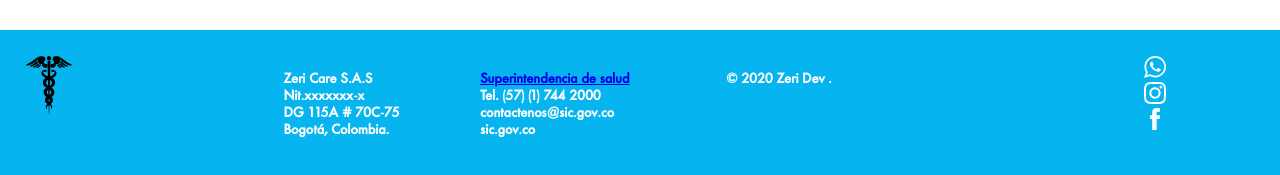
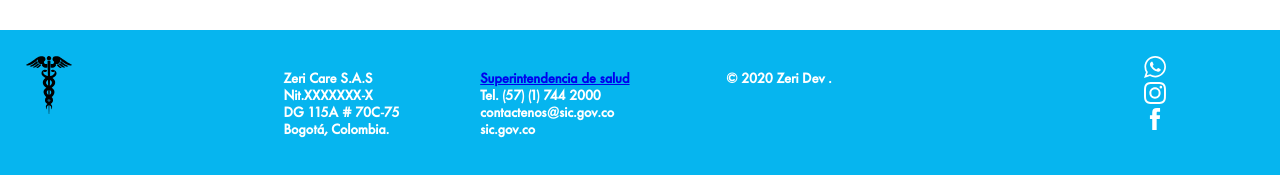
Before and after one commit to Skrillmau/zericare, a React app: page / in a window 1280 px wide. Shown: the part 2527-2702 px from the top of the page. Built offline with nearby package versions, Linux system fonts and the light colour scheme; no server answers; the HTML template or start-up script is replaced by a standard one.

Commit message:
Link update

```diff
--- a/src/Componentes/BannerText/BannerText.module.css
+++ b/src/Componentes/BannerText/BannerText.module.css
@@ -9,13 +9,13 @@
     }
     .i1{
         column-span: 1;
-        row-span: 1;
+
         padding: 1.5% 0;
         margin: auto auto auto 0px;
     }
     .i2{
         column-span: 2;
-        row-span: 2;
+
         border-top: 2px solid green;
         color: black;
         padding: 1.5% 0;
--- a/src/Componentes/footer/footer.js
+++ b/src/Componentes/footer/footer.js
@@ -4,20 +4,20 @@ import facebook from "../../assets/FacebookBlanco.svg";
 import instagram from "../../assets/InstagramBlanco.svg";
 import wa from "../../assets/WhatsAppLogoMini.svg";
 import health from "../../assets/health.svg";
-
+import {Link} from 'react-router-dom';
 const Footer = (props) => {
   return (
     <div className={Style.div}>
       <div className={Style.logo}>
-        <a href="/">
+        <Link href="/">
           <img alt={"logo"} width="100%" src={health} />
-        </a>
+        </Link>
       </div>
       <div className={Style.txt}>
         <p>
           <b>Zeri Care S.A.S</b>
           <br />
-          Nit.xxxxxxx-x
+          Nit.XXXXXXX-X
           <br />
           DG 115A # 70C-75<br></br>Bogotá, Colombia.
         </p>
```
